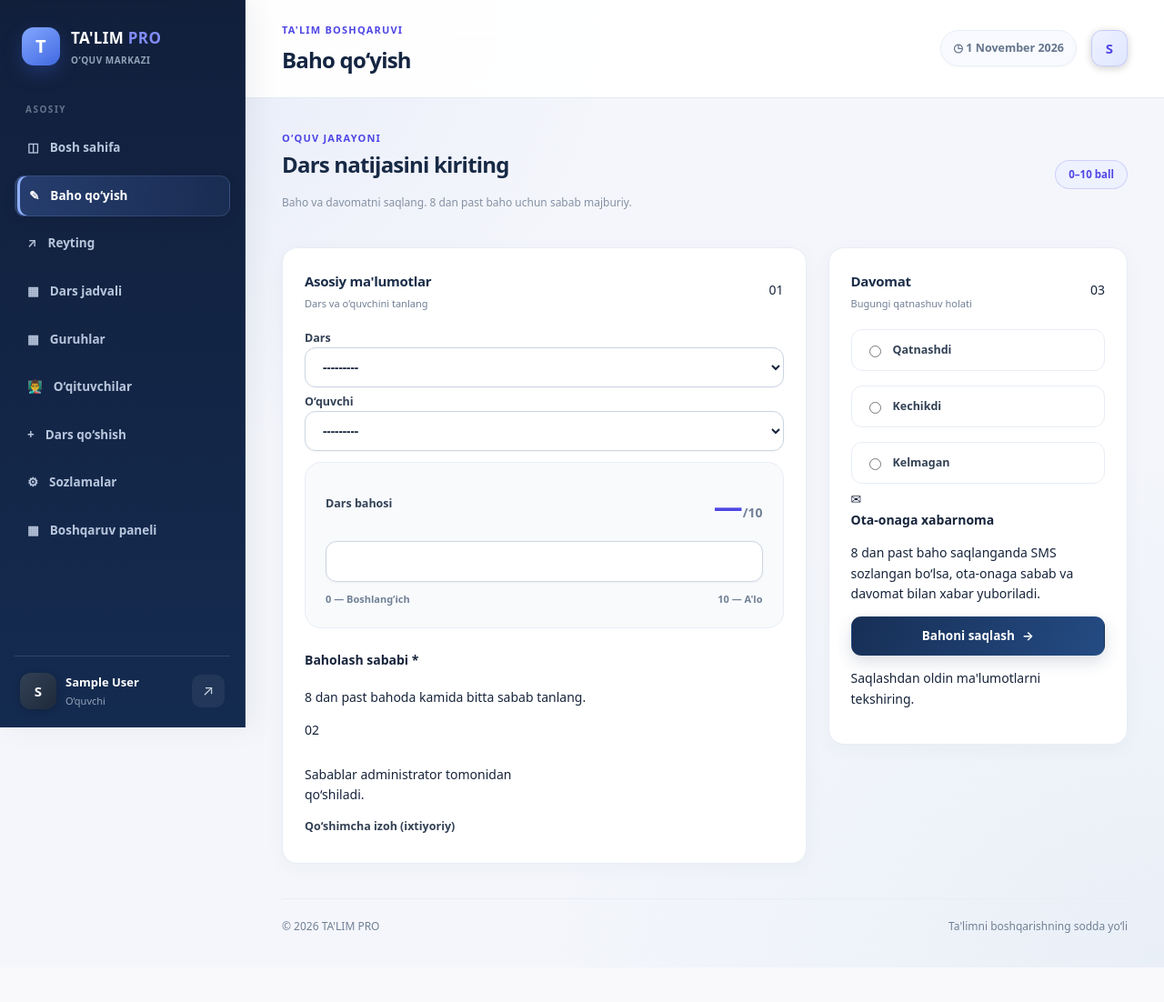
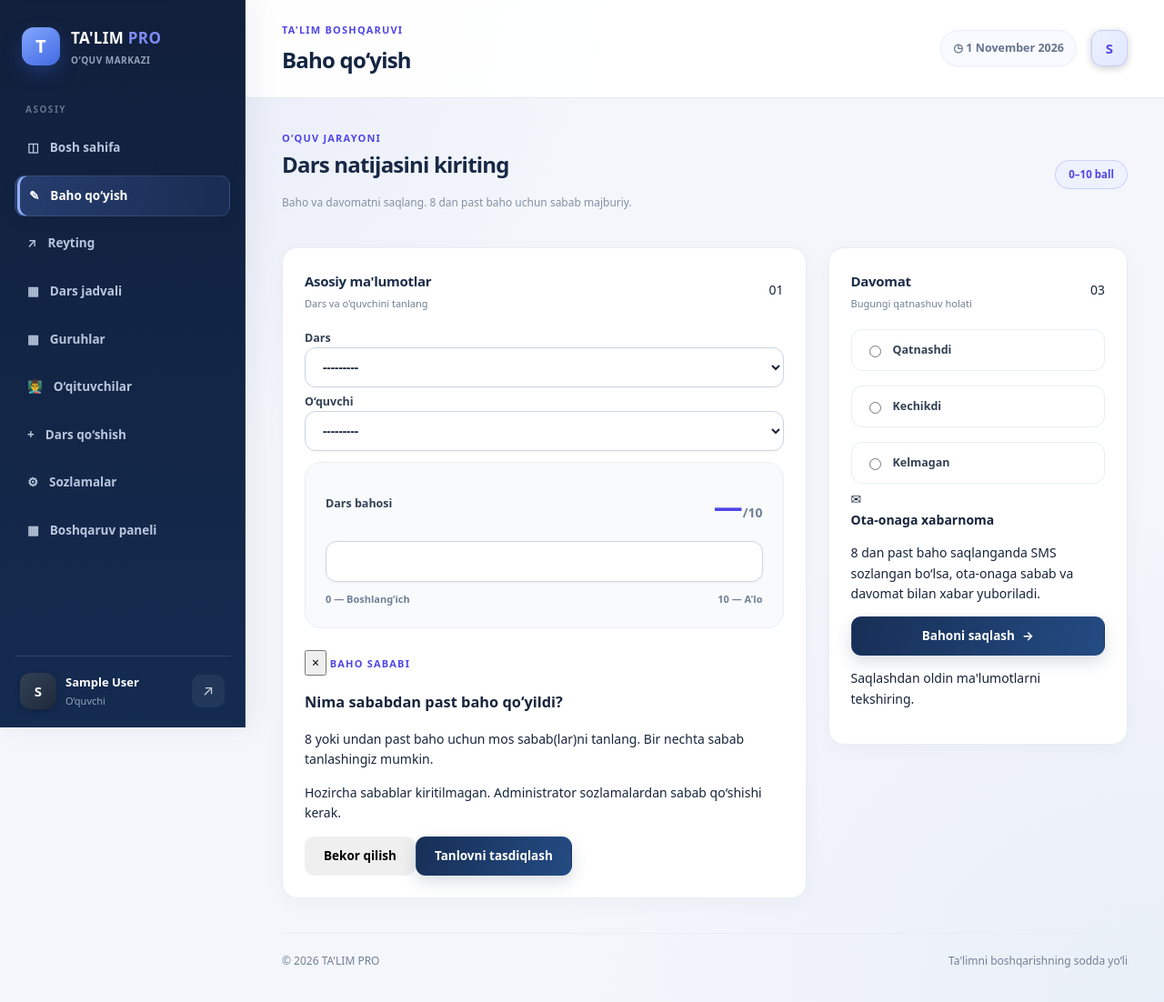
Before and after one commit to ovyoyoyoly54-dev/talim-pro, a Django app: page /baholash/ in a window 1280 px wide. Shown: the whole page at 91% size. Before the commit the page ends 1064 px from the top, so only its background shows below. Run offline with Django 5.2, Linux system fonts and the light colour scheme; the visitor is signed in with stand-in values (Sample User, id 1); data that the repository does not hold is empty.

Commit message:
Add automatic reason selection modal for low grades

```diff
--- a/talim_pro/templates/school/grade_form.html
+++ b/talim_pro/templates/school/grade_form.html
@@ -1,5 +1,39 @@
 {% extends "base.html" %}
-{% block page_heading %}Baho qo‘yish{% endblock %}
+{% block page_heading %}Baho qo‘yish<script>
+document.addEventListener("DOMContentLoaded", () => {
+  const score = document.getElementById("id_score");
+  const modal = document.getElementById("reason-modal");
+  if (!score || !modal) return;
+  const boxes = Array.from(modal.querySelectorAll('input[type="checkbox"]'));
+  const open = () => { modal.hidden = false; document.body.classList.add("modal-open"); };
+  const close = () => { modal.hidden = true; document.body.classList.remove("modal-open"); };
+  score.addEventListener("change", () => {
+    const value = Number(score.value);
+    if (value >= 0 && value <= 8) open();
+  });
+  if (Number(score.value) <= 8 || modal.querySelector(".field-error")) open();
+  ["reason-modal-close", "reason-modal-cancel"].forEach(id => {
+    const button = document.getElementById(id);
+    if (button) button.addEventListener("click", close);
+  });
+  const confirm = document.getElementById("reason-modal-confirm");
+  if (confirm) confirm.addEventListener("click", () => {
+    if (Number(score.value) <= 8 && !boxes.some(box => box.checked)) {
+      let error = modal.querySelector(".reason-modal-error");
+      if (!error) {
+        error = document.createElement("small");
+        error.className = "field-error reason-modal-error";
+        confirm.closest(".reason-modal").insertBefore(error, confirm.closest(".reason-modal-actions"));
+      }
+      error.textContent = "Kamida bitta sababni tanlang.";
+      return;
+    }
+    close();
+  });
+  modal.addEventListener("click", event => { if (event.target === modal) close(); });
+});
+</script>
+{% endblock %}
 {% block content %}
 <div class="page-intro"><div><span class="eyebrow">O‘QUV JARAYONI</span><h2>Dars natijasini kiriting</h2><p class="muted">Baho va davomatni saqlang. 8 dan past baho uchun sabab majburiy.</p></div><span class="pill pill-blue">0–10 ball</span></div>
 <form method="post" class="grade-layout">{% csrf_token %}
@@ -8,8 +42,15 @@
 <label>Dars {{ form.lesson }}{% if form.lesson.errors %}<small class="field-error">{{ form.lesson.errors|striptags }}</small>{% endif %}</label>
 <label>O‘quvchi {{ form.student }}{% if form.student.errors %}<small class="field-error">{{ form.student.errors|striptags }}</small>{% endif %}</label>
 <div class="score-entry"><div class="score-title"><label for="{{ form.score.id_for_label }}">Dars bahosi</label><span class="score-value" id="score-value">—<small>/10</small></span></div>{{ form.score }}<div class="score-scale"><span>0 — Boshlang‘ich</span><span>10 — A'lo</span></div>{% if form.score.errors %}<small class="field-error">{{ form.score.errors|striptags }}</small>{% endif %}</div>
-<div class="reason-section" id="reason-section"><div class="section-title"><div><h4>Baholash sababi <span class="required">*</span></h4><p class="muted">8 dan past bahoda kamida bitta sabab tanlang.</p></div><span class="step-number">02</span></div><div class="reason-grid">{% for checkbox in form.reasons %}<label class="reason-option">{{ checkbox.tag }}<span>{{ checkbox.choice_label }}</span></label>{% empty %}<p class="muted">Sabablar administrator tomonidan qo‘shiladi.</p>{% endfor %}</div>{% if form.reasons.errors %}<small class="field-error">{{ form.reasons.errors|striptags }}</small>{% endif %}</div>
-<label>Qo‘shimcha izoh <span class="muted">(ixtiyoriy)</span>{{ form.note }}</label>
+<div class="reason-modal-backdrop" id="reason-modal" hidden>
+<section class="reason-modal" role="dialog" aria-modal="true" aria-labelledby="reason-modal-title">
+<button class="reason-modal-close" type="button" id="reason-modal-close" aria-label="Yopish">×</button>
+<span class="eyebrow">BAHO SABABI</span><h3 id="reason-modal-title">Nima sababdan past baho qo‘yildi?</h3>
+<p class="muted">8 yoki undan past baho uchun mos sabab(lar)ni tanlang. Bir nechta sabab tanlashingiz mumkin.</p>
+<div class="reason-modal-options">{% for checkbox in form.reasons %}<label class="reason-option">{{ checkbox.tag }}<span>{{ checkbox.choice_label }}</span></label>{% empty %}<p class="muted">Hozircha sabablar kiritilmagan. Administrator sozlamalardan sabab qo‘shishi kerak.</p>{% endfor %}</div>
+{% if form.reasons.errors %}<small class="field-error">{{ form.reasons.errors|striptags }}</small>{% endif %}
+<div class="reason-modal-actions"><button class="button button-secondary" type="button" id="reason-modal-cancel">Bekor qilish</button><button class="button button-primary" type="button" id="reason-modal-confirm">Tanlovni tasdiqlash</button></div>
+</section></div>
 </div>
 <div class="panel attendance-panel"><div class="panel-heading"><div><h3>Davomat</h3><p class="muted">Bugungi qatnashuv holati</p></div><span class="step-number">03</span></div><div class="attendance-options">{% for radio in form.attendance %}<label class="attendance-option">{{ radio.tag }}<span>{{ radio.choice_label }}</span></label>{% endfor %}</div><div class="sms-info"><span class="sms-icon">✉</span><div><b>Ota-onaga xabarnoma</b><p class="muted">8 dan past baho saqlanganda SMS sozlangan bo‘lsa, ota-onaga sabab va davomat bilan xabar yuboriladi.</p></div></div><button class="button button-primary button-wide" type="submit">Bahoni saqlash <span>→</span></button><p class="muted tiny center">Saqlashdan oldin ma'lumotlarni tekshiring.</p></div>
 </form>
```
